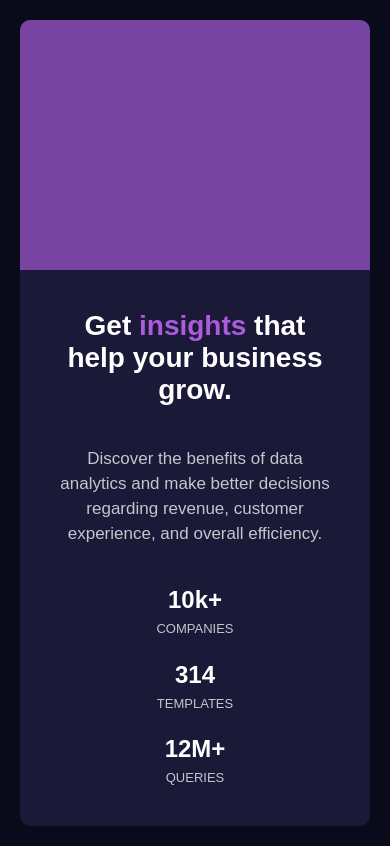
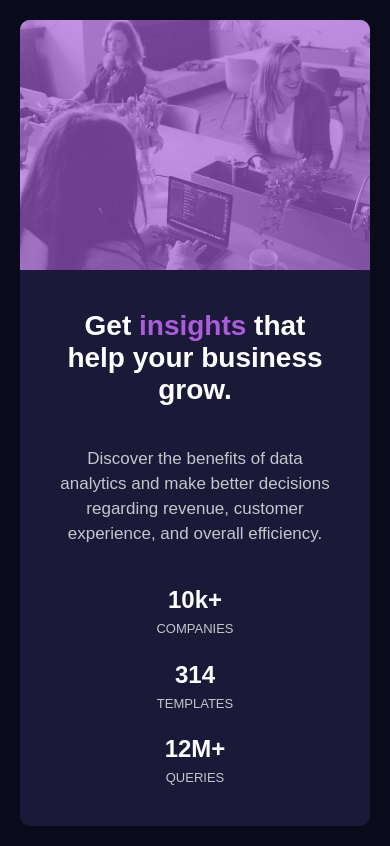
Before and after one commit to JalenDmarion25/stats-card, a plain HTML site: page index.html in a window 390 px wide. Drawn offline with Linux system fonts and the light colour scheme; the site is published under a folder, as on GitHub Pages, so addresses that start at the root find nothing; a web font is replaced by a local one.

Commit message:
Update style.css

```diff
--- a/css/style.css
+++ b/css/style.css
@@ -76,7 +76,7 @@ width: 50%;
 
 .right_side{
 width: 50%;
-background-image: url('/images/image-header-desktop.jpg');
+background-image: url('../images/image-header-desktop.jpg');
 background-repeat: no-repeat;
 background-size: cover;
 border-top-right-radius: 10px;
@@ -143,7 +143,7 @@ border-bottom-right-radius: 10px;
         height: 250px;
         width: 100%;
         order: 0;
-        background-image: url('/images/image-header-mobile.jpg');
+        background-image: url('../images/image-header-mobile.jpg');
         background-repeat: no-repeat;
         background-size: cover;
         border-top-right-radius: 10px;
```
